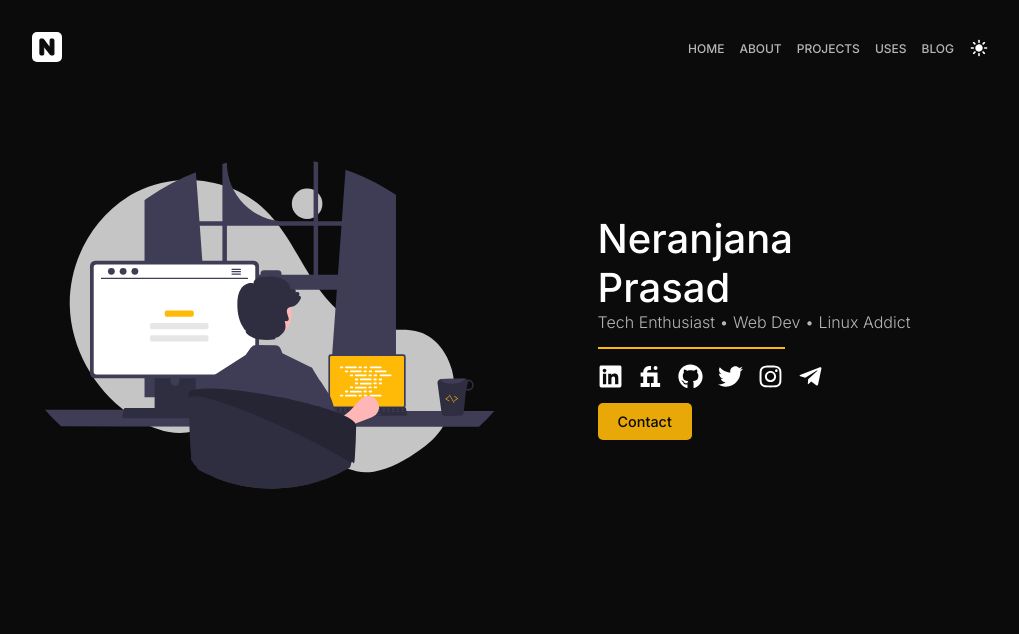
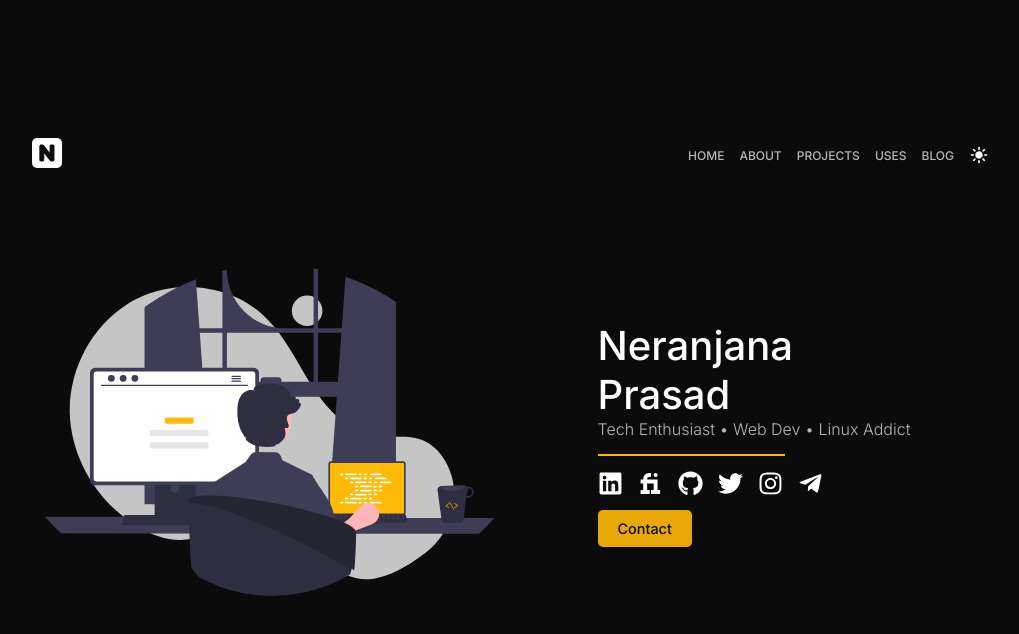
Before and after one commit to NandiyaLive/neranjana.me, a Next.js app: page / in a window 1280 px wide. Shown: the top 634 px of the page, without its empty margins (128-1147 px from the left). Built offline with nearby package versions, Linux system fonts and the light colour scheme.

Commit message:
place-content: center;

```diff
--- a/package.json
+++ b/package.json
@@ -1,5 +1,5 @@
 {
-  "name": "neranjana-web",
+  "name": "v2",
   "version": "0.1.0",
   "private": true,
   "scripts": {
@@ -21,5 +21,7 @@
   "devDependencies": {
     "eslint": "8.4.1",
     "eslint-config-next": "12.0.7"
-  }
+  },
+  "keywords": [],
+  "description": ""
 }
--- a/src/styles/styles.scss
+++ b/src/styles/styles.scss
@@ -59,6 +59,9 @@ body {
   font-family: "Inter", "Roboto", -apple-system, BlinkMacSystemFont, sans-serif;
   height: 100vh;
   position: relative;
+  display: grid;
+  place-content: center;
+  grid-template-columns: 1fr;
 }
 
 button,
@@ -412,6 +415,7 @@ section {
     .grid {
       align-items: flex-start;
       text-align: left;
+
       ul {
         padding-left: 18px;
         list-style-type: disc;
```
